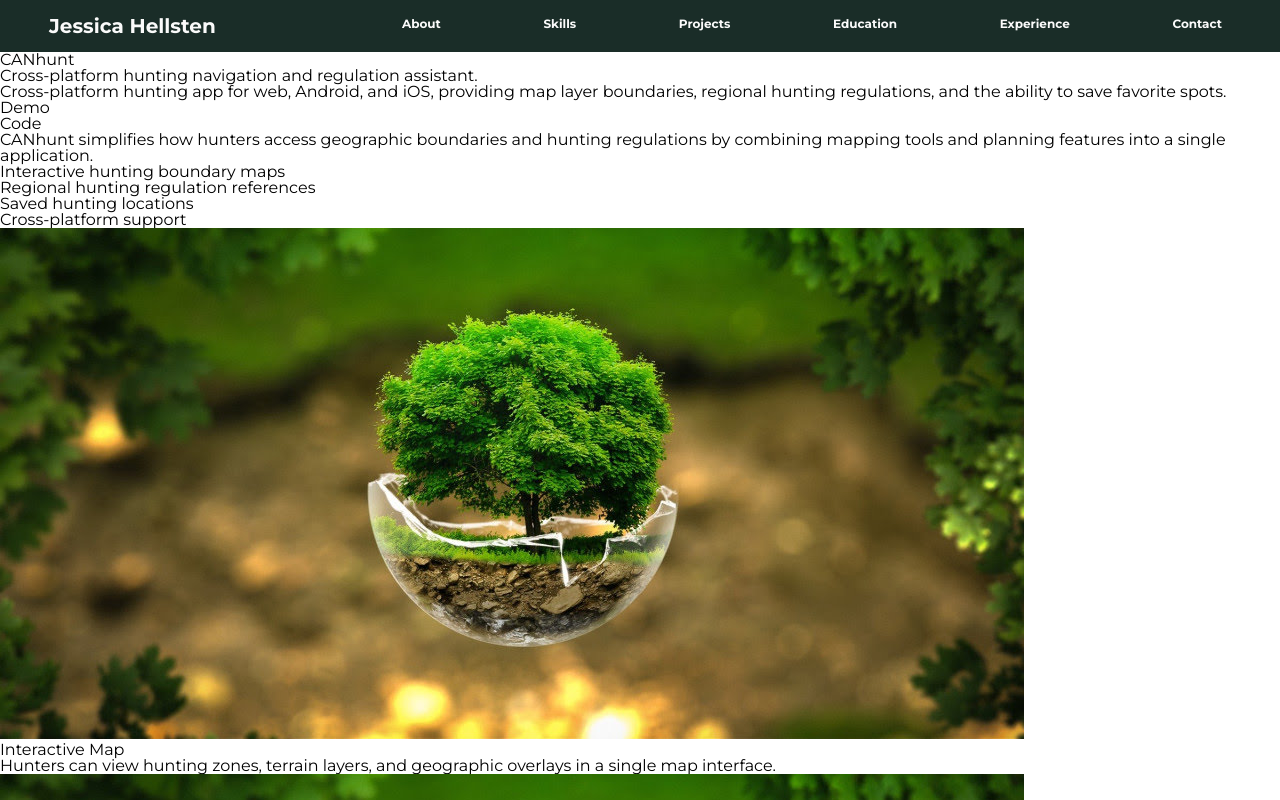
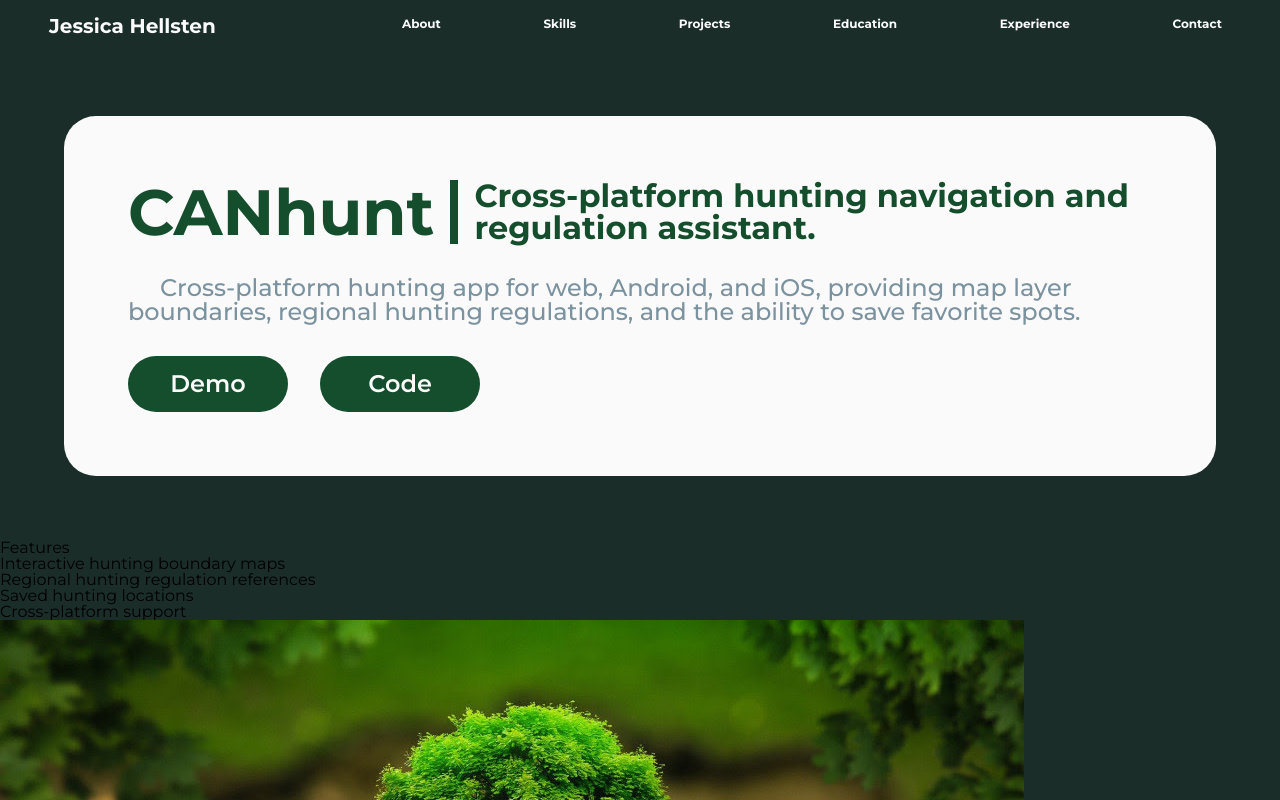
Before and after one commit to hellsten/jessicahellsten-website, a React (Vite) app: page /project/canhunt in a window 1280 px wide. Shown: the top 800 px of the page. Built offline with nearby package versions, Linux system fonts and the light colour scheme.

Commit message:
Added hero to ProjectPage and have deleted edit of stats

```diff
--- a/src/pages/ProjectPage/ProjectPage.jsx
+++ b/src/pages/ProjectPage/ProjectPage.jsx
@@ -14,44 +14,77 @@ function ProjectPage() {
         <div className="projectPage__container">
           <section className="projectPage__hero">
             <div className="projectPage__hero__container">
+              <div className="projectPage__hero__container-header">
                 <div className="projectPage__hero__container-title">
                   {projectItem.title}
                 </div>
                 <div className="projectPage__hero__container-tagline">
                   {projectItem.tagline}
                 </div>
-              <div className="projectPage__hero__container-intro">{projectItem.intro}</div>
+              </div>
+               {/* <div className="projectPage__hero__container-stats">
+                 {projectItem.stats.map((stat, index) => (
+              <div key={index} className="projectPage__hero__container-stat">
+                <div className="projectPage__hero__container-label">{stat.label}:</div>
+                <div className={`projectPage__hero__container-value status--${stat.css}`}>{stat.value}
+                  </div>
+              </div>
+            ))}
+               </div> */}
+              <div
+              className="projectPage__hero__container-intro">
+                {projectItem.intro}
+              </div>
               <div className="projectPage__hero__container-links">
-                <div className="projectPage__hero__container-demoLink">
+                <a className="projectPage__hero__container-demoLink">
                   Demo
-                </div>
-                <div className="projectPage__hero__container-codeLink">
+                </a>
+                <a className="projectPage__hero__container-codeLink">
                   Code
-                </div>
+                </a>
               </div>
             </div>
           </section>
-          <section className="projectPage__overview">{projectItem.overview}</section>
+
           {/* <section className="projectPage__techStack"></section> */}
+          {/* <section className="projectPage__overview">
+            <div className="projectPage__overview-title">
+              Overview
+            </div>
+            <div className="projectPage__overview-body">
+              {projectItem.overview}
+            </div>
+          </section> */}
           <section className="projectPage__features">
+            <div className="projectPage__features-title">Features</div>
             {projectItem.features.map((feature, index) => (
               <div key={index} className="projectPage__features-item">
                 {feature}
               </div>
             ))}
           </section>
+          <section className="projectPage__skills">
+
+          </section>
           <section className="projectPage__screenshots">
             {projectItem.screenshots.map((screenshot, index) => (
               <div key={index} className="projectPage__screenshot-item">
                 <div className="projectPage__screenshot-item-images">
                   {screenshot.images.map((image, index) => (
-
-                  <img key={index} className="projectPage__screenshot-item-image" src={image} />
+                    <img
+                      key={index}
+                      className="projectPage__screenshot-item-image"
+                      src={image}
+                    />
                   ))}
                 </div>
 
-                    <div className="projectPage__screenshot-title">{screenshot.title}</div>
-                    <div className="projectPage__screenshot-description">{screenshot.description}</div>
+                <div className="projectPage__screenshot-title">
+                  {screenshot.title}
+                </div>
+                <div className="projectPage__screenshot-description">
+                  {screenshot.description}
+                </div>
               </div>
             ))}
           </section>
--- a/src/pages/ProjectPage/ProjectPage.scss
+++ b/src/pages/ProjectPage/ProjectPage.scss
@@ -0,0 +1,109 @@
+@use "./../../styles/colors" as *;
+@use "./../../styles/mixins" as *;
+
+.projectPage {
+  display: flex;
+  flex-direction: column;
+  justify-content: center;
+  background-color: $green-color-tertiary;
+  &__hero {
+    &__container {
+      display: flex;
+      flex-direction: column;
+      justify-content: left;
+      padding: 4rem;
+      margin: 4rem;
+      border-radius: 2rem;
+      background-color: $color-white;
+      gap: 2rem;
+      &-header {
+        display: flex;
+        flex-direction: row;
+        align-items: center;
+      }
+      &-title {
+        font-size: 4rem;
+        font-weight: 700;
+        color: $green-color-primary;
+        padding-right: 1rem;
+        border-right: 0.5rem solid $green-color-primary;
+        @include small-desktop {
+          border-right: none;
+        }
+      }
+      &-tagline {
+        font-size: 2rem;
+        font-weight: 700;
+        color: $green-color-primary;
+        padding-left: 1rem;
+        @include small-desktop {
+          border-left: 0.5rem solid $green-color-primary;
+        }
+      }
+    //   &-stats{
+    //     display: flex;
+    //     flex-direction: row;
+    //     gap: 0.5rem;
+    //   }
+    //   &-stat{
+    //     display: flex;
+    //     flex-direction: row;
+    //   }
+    //   &-label{
+    //     color: $green-color-tertiary;
+    //     font-size: 1rem;
+    //     font-weight: 700;
+    //     padding: 0.5rem;
+    //   }
+    //   &-value{
+    //     display: flex;
+    //     flex-direction: row;
+    //     font-size: 0.75rem;
+    //     font-weight: 600;
+    //     padding: 0.5rem 0.5rem 0.25rem;
+    //     border-radius: 1rem;
+    //     color: $color-white;
+    //     background-color: $green-color-primary;
+    //     border: 1px solid $green-color-primary;
+    //   }
+    //    .status--i{
+    //         background-color: #d62828;
+    //         border: 1px solid #d62828;
+    //     }
+    //     .status--c{
+    //         background-color: $green-color-secondary;
+    //         border: 1px solid $green-color-secondary;
+    //     }
+    //     .status--n{
+    //         background-color: $green-color-accent;
+    //         border: 1px solid $green-color-accent;
+    //     }
+      &-intro {
+        font-size: 1.5rem;
+        font-weight: 500;
+        text-indent: 2rem;
+        color: $green-color-accent;
+      }
+      &-links {
+        display: flex;
+        flex-direction: row;
+        gap: 2rem;
+        a {
+          width: 6rem;
+          text-align: center;
+          cursor: pointer;
+          font-size: 1.5rem;
+          font-weight: 600;
+          border-radius: 2rem;
+          padding: 1rem 2rem;
+          color: $color-white;
+          background-color: $green-color-primary;
+          transition: background-color 0.3s ease;
+          &:hover {
+            background-color: $green-color-secondary;
+          }
+        }
+      }
+    }
+  }
+}
```
Also changed, not shown: src/assets/data/projects.js (+60 -12 lines). Lines whose indentation alone changed are shown as unchanged.
